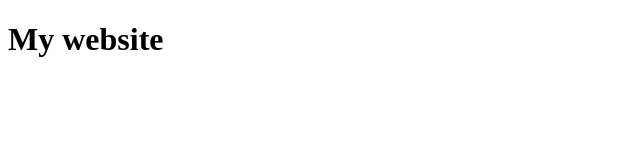
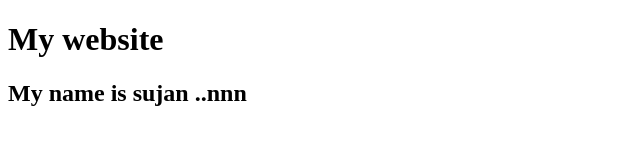
Before and after one commit to Sujandon03/Project1, a plain HTML site: page index.html in a window 1280 px wide. Shown: the whole page, without its empty margins (0-640 px from the left). Drawn offline with Linux system fonts and the light colour scheme.

Commit message:
First Chnage

```diff
--- a/index.html
+++ b/index.html
@@ -8,5 +8,6 @@
 <body>
 
     <h1>My website</h1>
+    <h2> My name is sujan ..nnn</h2>
 </body>
 </html>
```
